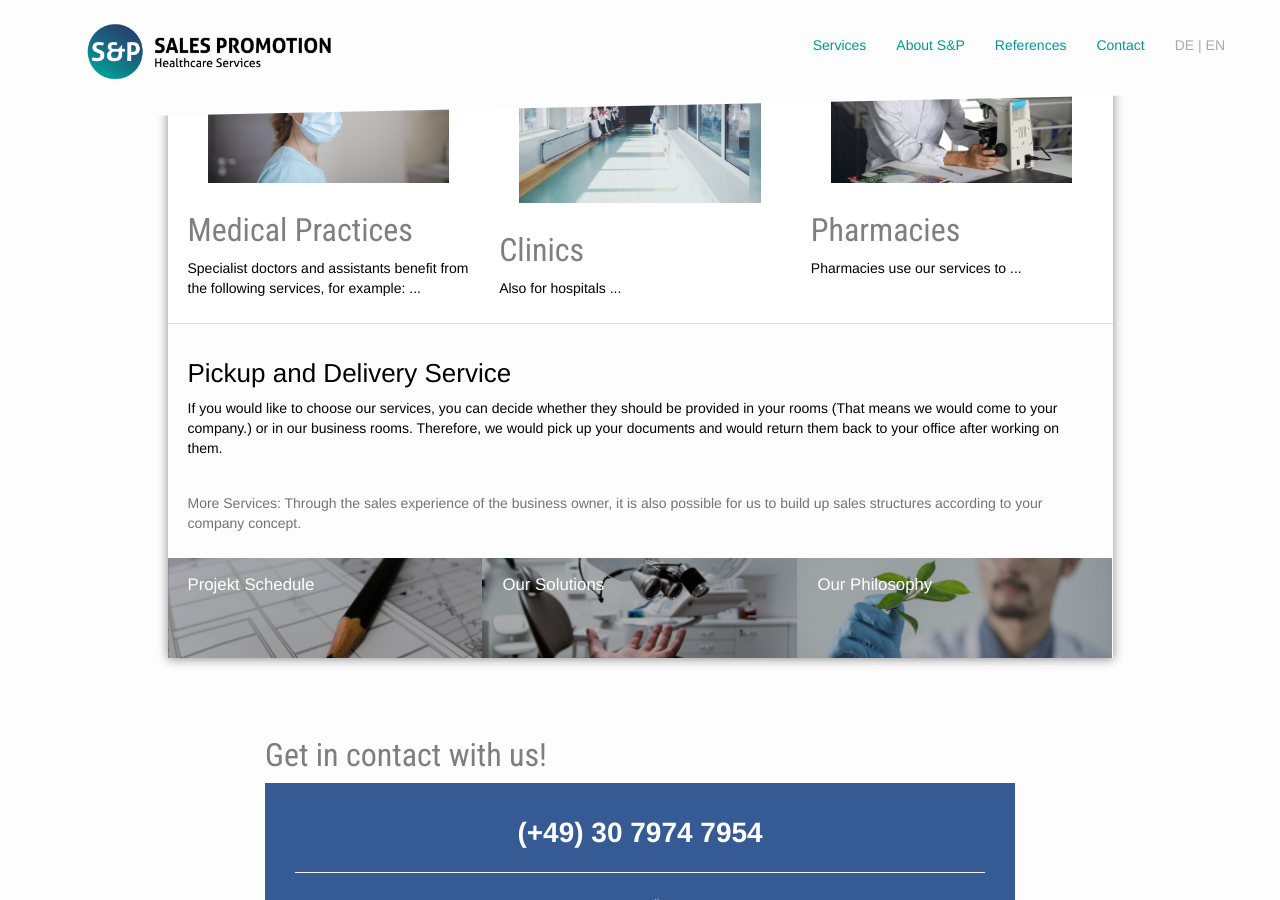
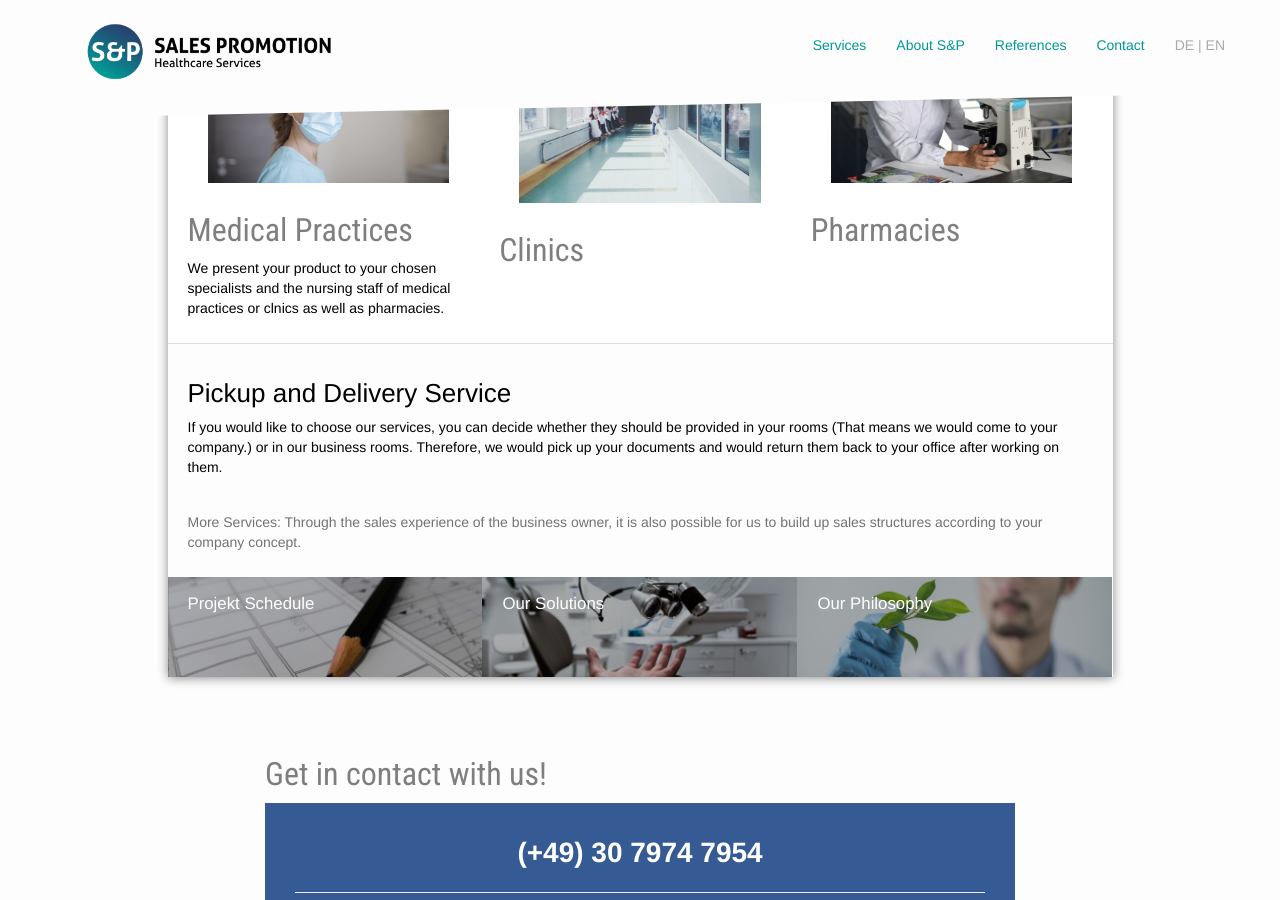
Before and after one commit to samlawski/sp-healthcare, a Jekyll site: the page built from en/who-its-for.html, in a window 1280 px wide and 900 px high, scrolled down 661 px. Built offline with Jekyll 4.4.1, drawn with Linux system fonts in a browser that asks for light colours; nearby versions of some CDN libraries.

Commit message:
Updated 2 files via CloudCannon

```diff
--- a/en/who-its-for.html
+++ b/en/who-its-for.html
@@ -10,7 +10,7 @@ title: Our Target Groups
     <img src="/assets/images/doctor.jpg" class="editable img-responsive" alt="Arzt" />
     <h2>Medical Practices</h2>
     <div class="editable">
-      <p>Specialist doctors and assistants benefit from the following services, for example: ...</p>
+      <p>We present your product to your chosen specialists and the nursing staff of medical practices or clnics as well as pharmacies.</p>
     </div>
   </div>
 
@@ -18,7 +18,7 @@ title: Our Target Groups
     <img src="/assets/images/hospital.jpg" class="editable img-responsive" alt="Arzt" />
     <h2>Clinics</h2>
     <div class="editable">
-      <p>Also for hospitals ...</p>
+
     </div>
   </div>
 
@@ -26,7 +26,7 @@ title: Our Target Groups
     <img src="/assets/images/pharmacy.jpg" class="editable img-responsive" alt="Arzt" />
     <h2>Pharmacies</h2>
     <div class="editable">
-      <p>Pharmacies use our services to ...</p>
+
     </div>
   </div>
 </div>
```
Also changed, not shown: _layouts/angebot_en.html (+9 -3 lines).
